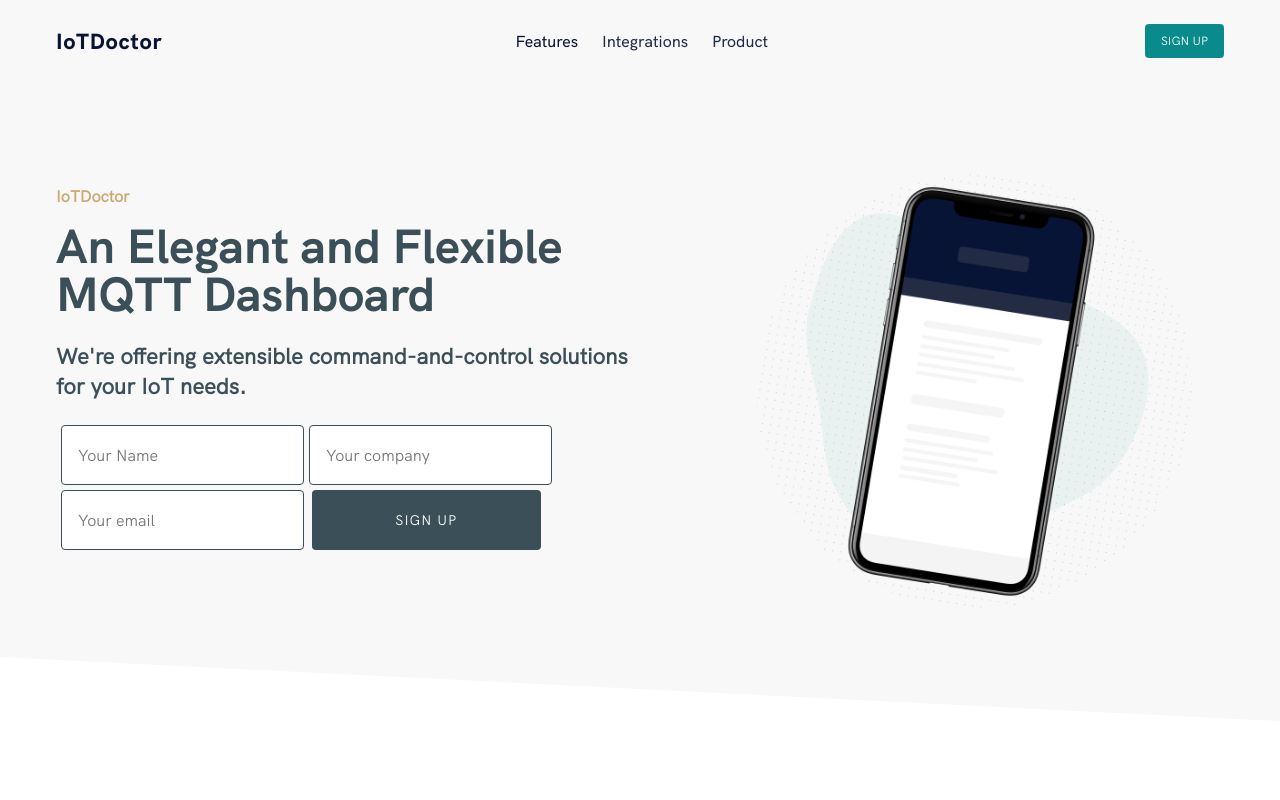
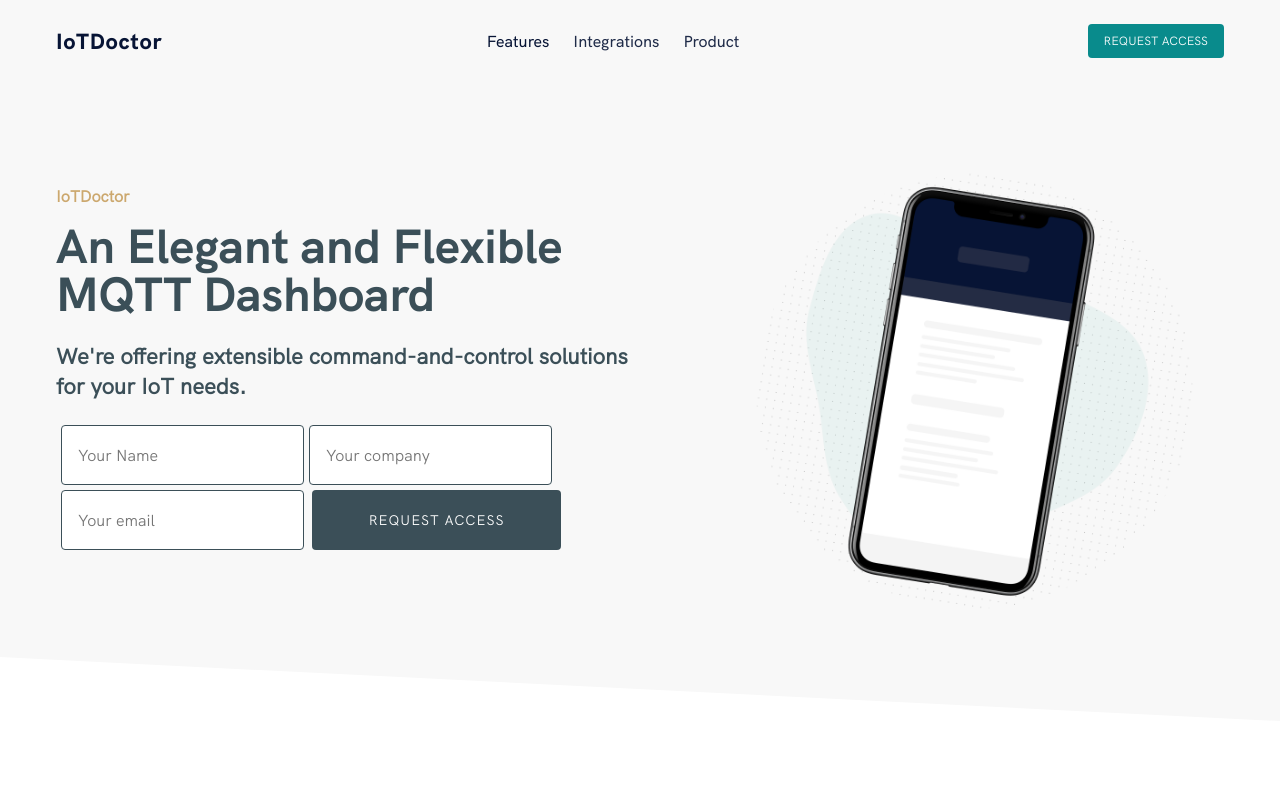
Before and after one commit to Aethon-Labs/iotdoctor-landing, a Gatsby site: page / in a window 1280 px wide. Shown: the top 800 px of the page. Built offline with nearby package versions, Linux system fonts and the light colour scheme; Gatsby itself is replaced by a stand-in of ours.

Commit message:
Request Access instead of Sign Up, fix header button width

```diff
--- a/src/components/common/navigation/navigation.js
+++ b/src/components/common/navigation/navigation.js
@@ -97,7 +97,7 @@ export default class Navigation extends Component {
           <Mobile hide>{this.getNavList({})}</Mobile>
           <ActionsContainer>
             <AnchorLink href="#top" onClick={this.closeMobileMenu}>
-              <button onClick={this.props.focusEmailInput}>Sign up</button>
+              <button onClick={this.props.focusEmailInput}>Request Access</button>
             </AnchorLink>
           </ActionsContainer>
         </StyledContainer>
--- a/src/components/sections/getstarted.js
+++ b/src/components/sections/getstarted.js
@@ -9,7 +9,7 @@ const GetStarted = ({ focusEmailInput }) => (
     <GetStartedContainer>
       <GetStartedTitle>Be the first to get the beta</GetStartedTitle>
       <AnchorLink href="#top">
-        <TryItButton onClick={focusEmailInput}>Sign Up</TryItButton>
+        <TryItButton onClick={focusEmailInput}>Request Access</TryItButton>
       </AnchorLink>
       <Subtitle>No credit card required.</Subtitle>
     </GetStartedContainer>
--- a/src/components/sections/header.js
+++ b/src/components/sections/header.js
@@ -17,7 +17,9 @@ const Header = ({ nameInput }) => {
       }
     }
   `)
-  const [submitButtonText, setSubmitButtonText] = React.useState("Sign Up")
+  const [submitButtonText, setSubmitButtonText] = React.useState(
+    "Request Access"
+  )
   const companyInput = React.useRef()
   const emailInput = React.useRef()
 
@@ -187,8 +189,7 @@ const HeaderInput = styled.input`
 `
 
 const HeaderButton = styled.button`
-  min-width: 228.637px;
-  max-width: 228.637px;
+  width: 249.2px;
   font-weight: 500;
   font-size: 14px;
   color: white;
```
